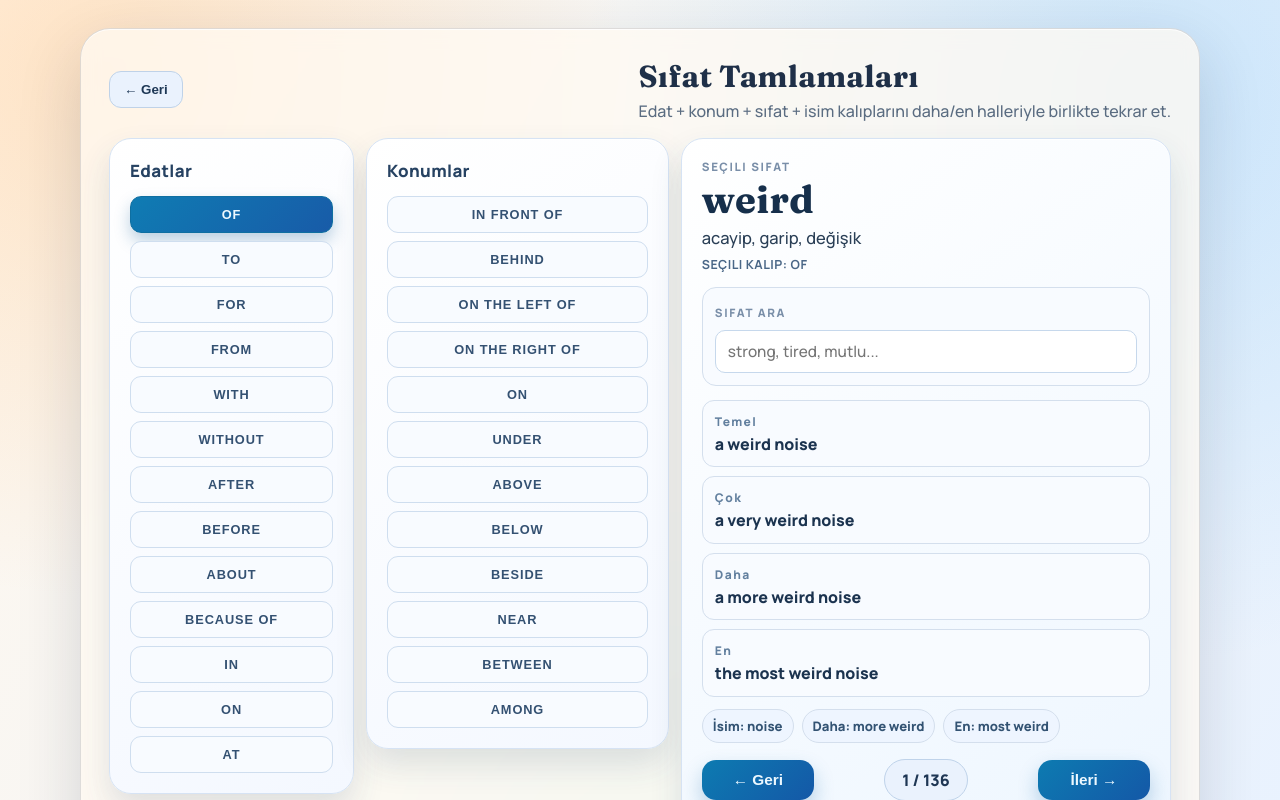
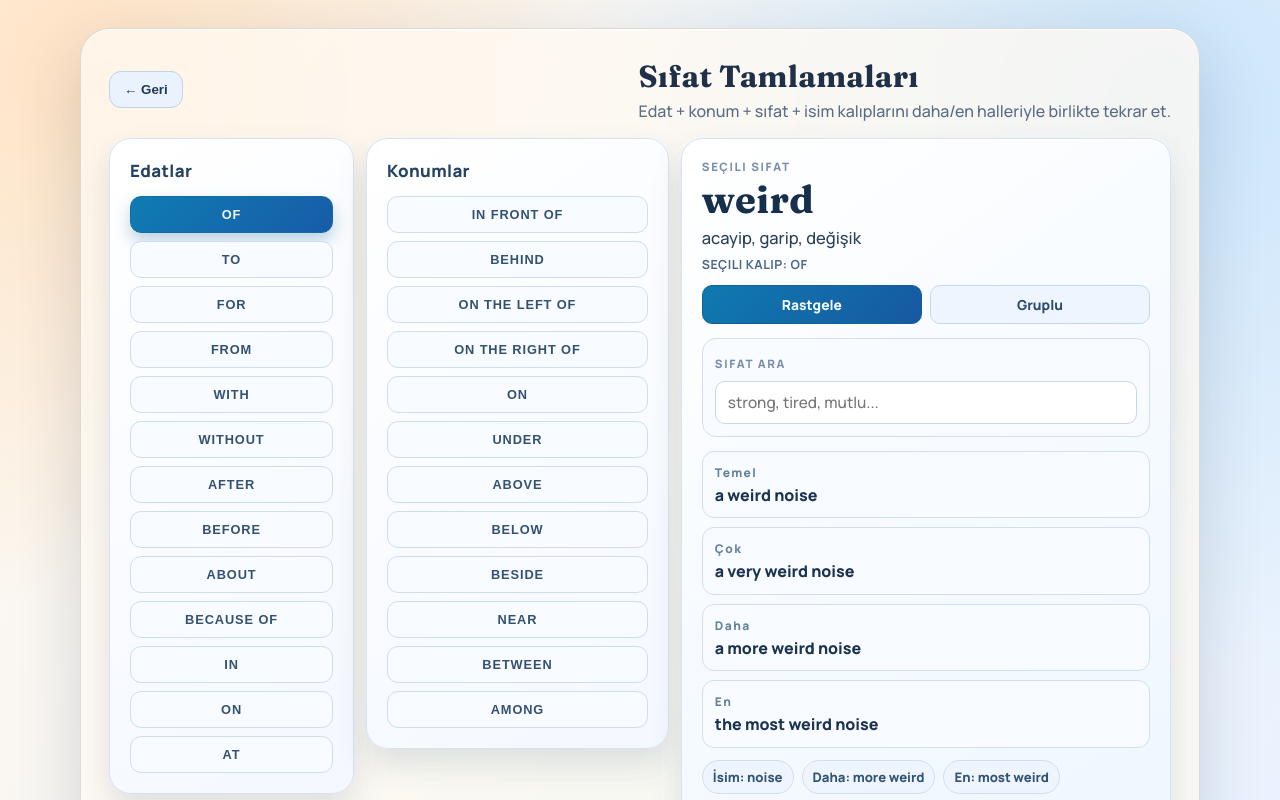
Before and after one commit to saffetblt/engpractice, a React (Vite) app: page / in a window 1280 px wide. Both pictures are taken after a click on the button 281 px from the left and 617 px from the top of the page. Shown: the top 800 px of the page. Built offline with nearby package versions, Linux system fonts and the light colour scheme.

Commit message:
feat: add grouped adjective order mode

```diff
--- a/src/App.css
+++ b/src/App.css
@@ -1126,6 +1126,31 @@
   text-transform: uppercase;
 }
 
+.adjective-order-toggle {
+  margin-top: 12px;
+  display: grid;
+  grid-template-columns: repeat(2, minmax(0, 1fr));
+  gap: 8px;
+}
+
+.adjective-order-btn {
+  border: 1px solid #c7d8ec;
+  border-radius: 10px;
+  background: #eff5ff;
+  color: #2a4c6f;
+  padding: 9px 10px;
+  font-family: inherit;
+  font-size: 0.86rem;
+  font-weight: 900;
+  cursor: pointer;
+}
+
+.adjective-order-btn.active {
+  border-color: #0f6392;
+  background: linear-gradient(135deg, #0f7ab0, #1758a2);
+  color: #f2fbff;
+}
+
 .adjective-search-panel {
   margin-top: 14px;
   border: 1px solid #d4dfed;
--- a/src/App.jsx
+++ b/src/App.jsx
@@ -1046,8 +1046,8 @@ function useShuffledDeck(items) {
     setIndex(clamp(nextIndex, 0, deck.length - 1))
   }
 
-  function resetWithItems(nextItems = items) {
-    setDeck(shuffleArray(nextItems))
+  function resetWithItems(nextItems = items, { shuffle = true } = {}) {
+    setDeck(shuffle ? shuffleArray(nextItems) : [...nextItems])
     setIndex(0)
   }
 
@@ -2278,13 +2278,14 @@ function PronounDrillStudy({ onBack, onAction }) {
 }
 
 function AdjectivePhraseStudy({ onBack, onAction }) {
-  const { deck, current, total, index, goNext, goPrev, goToIndex, reshuffle } =
+  const { deck, current, total, index, goNext, goPrev, goToIndex, reshuffle, resetWithItems } =
     useShuffledDeck(adjectivePhrasesData)
   const [selectedModifier, setSelectedModifier] = useState({
     group: 'preposition',
     label: PREPOSITIONS[0],
   })
   const [adjectiveSearch, setAdjectiveSearch] = useState('')
+  const [adjectiveOrderMode, setAdjectiveOrderMode] = useState('random')
   const selectedModifierKey = `${selectedModifier.group}:${selectedModifier.label}`
   const normalizedAdjectiveSearch = normalizeAnswer(adjectiveSearch)
   const adjectiveSearchMatches = normalizedAdjectiveSearch
@@ -2315,6 +2316,22 @@ function AdjectivePhraseStudy({ onBack, onAction }) {
     { label: 'Daha', text: current.phrases.comparative },
     { label: 'En', text: current.phrases.superlative },
   ]
+
+  function selectAdjectiveOrderMode(nextMode) {
+    setAdjectiveOrderMode(nextMode)
+    setAdjectiveSearch('')
+    resetWithItems(adjectivePhrasesData, { shuffle: nextMode === 'random' })
+    onAction('shuffle', 'adjectivePhrases')
+  }
+
+  function resetAdjectiveDeck() {
+    if (adjectiveOrderMode === 'grouped') {
+      resetWithItems(adjectivePhrasesData, { shuffle: false })
+    } else {
+      reshuffle()
+    }
+    onAction('shuffle', 'adjectivePhrases')
+  }
 
   return (
     <section className="study-shell">
@@ -2369,6 +2386,23 @@ function AdjectivePhraseStudy({ onBack, onAction }) {
           </div>
           <p className="value meaning">{current.turkish}</p>
           <p className="selected-preposition">Seçili kalıp: {selectedModifier.label}</p>
+
+          <div className="adjective-order-toggle" aria-label="Sıfat sırası">
+            <button
+              type="button"
+              className={`adjective-order-btn ${adjectiveOrderMode === 'random' ? 'active' : ''}`}
+              onClick={() => selectAdjectiveOrderMode('random')}
+            >
+              Rastgele
+            </button>
+            <button
+              type="button"
+              className={`adjective-order-btn ${adjectiveOrderMode === 'grouped' ? 'active' : ''}`}
+              onClick={() => selectAdjectiveOrderMode('grouped')}
+            >
+              Gruplu
+            </button>
+          </div>
 
           <div className="adjective-search-panel">
             <label className="label" htmlFor="adjective-search">
@@ -2454,12 +2488,9 @@ function AdjectivePhraseStudy({ onBack, onAction }) {
           <button
             type="button"
             className="shuffle-btn"
-            onClick={() => {
-              reshuffle()
-              onAction('shuffle', 'adjectivePhrases')
-            }}
+            onClick={resetAdjectiveDeck}
           >
-            Yeni Rastgele Sıra
+            {adjectiveOrderMode === 'grouped' ? 'Gruplu Sırayı Baştan Başlat' : 'Yeni Rastgele Sıra'}
           </button>
         </article>
       </div>
```
